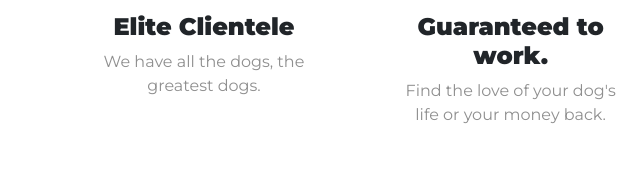
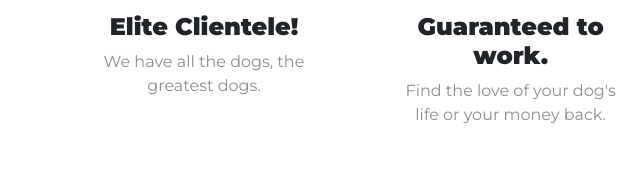
Before and after one commit to adtya-01/TinDog, a plain HTML site: page index.html in a window 1280 px wide. Shown: the part 816-987 px from the top of the page, 436-1076 px from the left. Drawn offline with nearby package versions, Linux system fonts and the light colour scheme.

Commit message:
Update index.html

```diff
--- a/index.html
+++ b/index.html
@@ -89,7 +89,7 @@
 
         <div class="feature-box col-lg-4">
           <i class="icon fa-solid fa-bullseye fa-4x"></i>
-          <h3 class="feature-title">Elite Clientele</h3>
+          <h3 class="feature-title">Elite Clientele!</h3>
           <p>We have all the dogs, the greatest dogs.</p>
         </div>
 
```
